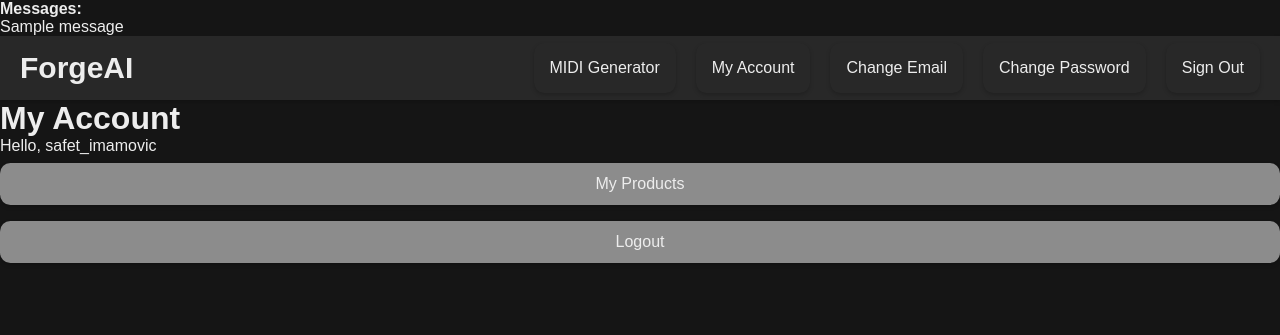
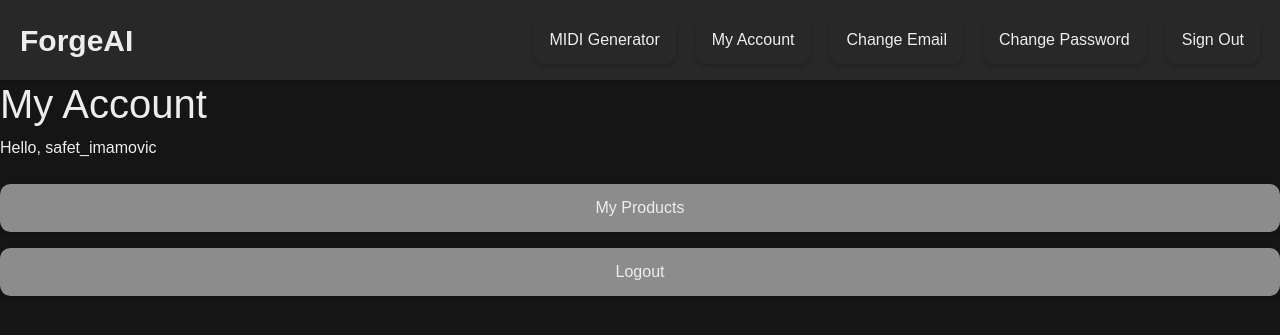
Before and after one commit to SafetImamovic/ForgeAI, a Django app: page /accounts/profile/ in a window 1280 px wide. Shown: the top 335 px of the page. Run offline with Django 5.2, Linux system fonts and the light colour scheme; a user stored in the database is signed in; one stand-in notice (Sample message) is shown; parts of the project's set-up code (start-up, migrations or seed data) failed here and were passed over.

Commit message:
dodane bootstrap toast notifikacije

```diff
--- a/ForgeAI/templates/allauth/layouts/base.html
+++ b/ForgeAI/templates/allauth/layouts/base.html
@@ -5,6 +5,8 @@
         <link rel="stylesheet" href="https://cdnjs.cloudflare.com/ajax/libs/font-awesome/6.5.2/css/all.min.css" integrity="sha512-SnH5WK+bZxgPHs44uWIX+LLJAJ9/2PkPKZ5QiAj6Ta86w+fsb2TkcmfRyVX3pBnMFcV7oQPJkl9QevSCWr3W6A==" crossorigin="anonymous" referrerpolicy="no-referrer" />
         <meta http-equiv="X-UA-Compatible" content="IE=edge">
         <meta name="viewport" content="width=device-width, initial-scale=1.0">
+        <link href="https://cdn.jsdelivr.net/npm/bootstrap@5.3.3/dist/css/bootstrap.min.css" rel="stylesheet" integrity="sha384-QWTKZyjpPEjISv5WaRU9OFeRpok6YctnYmDr5pNlyT2bRjXh0JMhjY6hW+ALEwIH" crossorigin="anonymous">
+        <script src="https://cdn.jsdelivr.net/npm/bootstrap@5.3.3/dist/js/bootstrap.bundle.min.js" integrity="sha384-YvpcrYf0tY3lHB60NNkmXc5s9fDVZLESaAA55NDzOxhy9GkcIdslK1eN7N6jIeHz" crossorigin="anonymous"></script>
         <title>
             {% block head_title %}
             {% endblock head_title %}
@@ -43,7 +45,7 @@
 
         .nav-bar
         {
-            height: 4rem;
+            height: 5rem;
             display: flex;
             justify-content: space-between;
             align-items: center;
@@ -62,9 +64,12 @@
         {
             background-color: rgb(40, 40, 40);
             padding: 1rem;
+            max-height: 3rem;
             border-radius: 0.65rem;
             box-shadow: 0 2px 4px 0 rgba(0, 0, 0, 0.2);
             transition: 0.2s ease;
+            display: flex;
+            align-items: center;
         }
 
         .nav-bar ul li:hover
@@ -100,8 +105,8 @@
             scale: 1.25;
         }
 
-    button,
-    input
+    form button,
+    form input
     {
         background-color: rgb(140, 140, 140);
         padding: 0.75rem;
@@ -116,7 +121,16 @@
         margin: 0.5rem 0;
     }
 
-    button:hover
+    .toast {
+        position: fixed; /* Set position to fixed for absolute placement */
+        top: 60px; /* Position halfway from the top */
+        left: 50%; /* Position halfway from the left */
+        transform: translate(-50%, -50%); /* Center horizontally and vertically */
+        z-index: 1070; /* Ensure toast appears above other content */
+      }
+
+
+    form button:hover
     {
         background-color: rgb(70, 70, 70);
         transition: 0.2s ease;
@@ -127,18 +141,28 @@
     </head>
     <body>
         {% block body %}
-            {% if messages %}
-                <div>
-                    <strong>{% trans "Messages:" %}</strong>
-                    <ul>
-                        {% for message in messages %}<li>{{ message }}</li>{% endfor %}
-                    </ul>
-                </div>
-            {% endif %}
+        {% if messages %}
+        <div class="toast" id="EpicToast" role="alert">
+            <div class="toast-header">
+            <strong class="me-auto">{% trans "Messages:" %}</strong>
+            <button type='button' class='btn-close' data-bs-dismiss="toast" aria-label="Close"></button>
+            </div>
+            <div class="toast-body">
+            <ul class="list-group">
+                {% for message in messages %}
+                <li class="list-group-item">{{ message }}</li>
+                {% endfor %}
+            </ul>
+            </div>
+        </div>
+        {% endif %}
+
             <div class='nav-bar'>
                 <a href="/"><strong style='
                         font-size: 30px;
                     '>{% trans "ForgeAI" %}</strong><a>
+
+
                 <ul>
                     <li>
                         <a href="{% url 'sessions' %}">{% trans "MIDI Generator" %}</a>
@@ -194,12 +218,37 @@
                     {% endif %}
                 </ul>
             </div>
-        <div class='card'>
+        <div>
             {% block content %}
             {% endblock content %}
         {% endblock body %}
         {% block extra_body %}
         {% endblock extra_body %}
         </div>
+
+        <script src="https://cdn.jsdelivr.net/npm/@popperjs/core@2.11.8/dist/umd/popper.min.js" integrity="sha384-I7E8VVD/ismYTF4hNIPjVp/Zjvgyol6VFvRkX/vR+Vc4jQkC+hVqc2pM8ODewa9r" crossorigin="anonymous"></script>
+        <script src="https://cdn.jsdelivr.net/npm/bootstrap@5.3.3/dist/js/bootstrap.min.js" integrity="sha384-0pUGZvbkm6XF6gxjEnlmuGrJXVbNuzT9qBBavbLwCsOGabYfZo0T0to5eqruptLy" crossorigin="anonymous"></script>
+
+        <script>
+            $(document).ready(function() {
+              // Check for messages and trigger toast on page load
+              if ($('.toast').length > 0) { // Check if there's at least one toast element
+                let toastHTMLElement = document.getElementById("EpicToast");
+                let toastElement = new bootstrap.Toast(toastHTMLElement, {
+                  animation: true,
+                  delay: 3000
+                });
+                toastElement.show();
+              }
+
+              // (Optional) Re-trigger toast for new messages added dynamically
+              // (Consider using Django Channels for real-time updates)
+              // $('body').on('messageAdded', function() { // Example event
+              //   // Logic to show the toast again (similar to above code)
+              // });
+            });
+          </script>
+
     </body>
+
 </html>
```
Also changed, not shown: ForgeAI/db.sqlite3.
